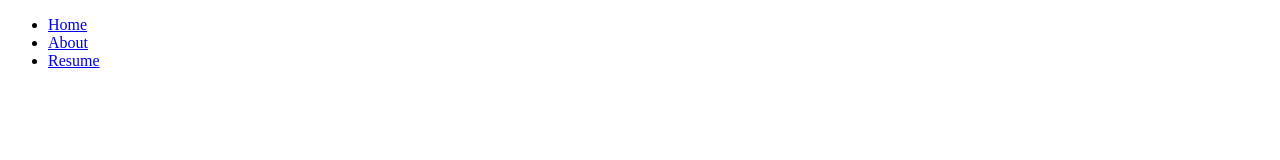
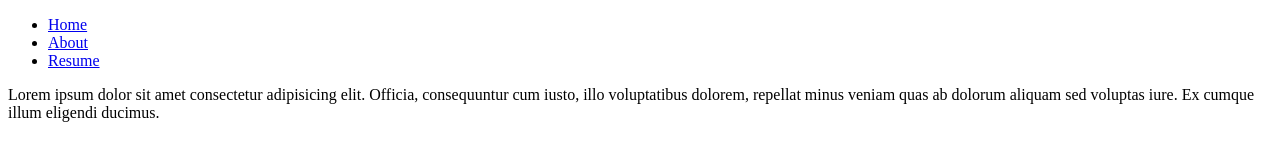
Before and after one commit to AnushqaKandan/Project, a plain HTML site: page index.html in a window 1280 px wide. Drawn offline with Linux system fonts and the light colour scheme.

Commit message:
HTML Lorem

```diff
--- a/index.html
+++ b/index.html
@@ -1,8 +1,8 @@
 <!DOCTYPE html>
 <html lang="en">
   <head>
-    <meta charset="UTF-8">
-    <meta name="viewport" content="width=device-width, initial-scale=1.0">
+    <meta charset="UTF-8" />
+    <meta name="viewport" content="width=device-width, initial-scale=1.0" />
     <title>Project</title>
   </head>
   <body>
@@ -17,5 +17,11 @@
         <a href="#resume">Resume</a>
       </li>
     </ul>
+    <p>
+      Lorem ipsum dolor sit amet consectetur adipisicing elit. Officia,
+      consequuntur cum iusto, illo voluptatibus dolorem, repellat minus veniam
+      quas ab dolorum aliquam sed voluptas iure. Ex cumque illum eligendi
+      ducimus.
+    </p>
   </body>
 </html>
```
Lines whose indentation alone changed are shown as unchanged.
